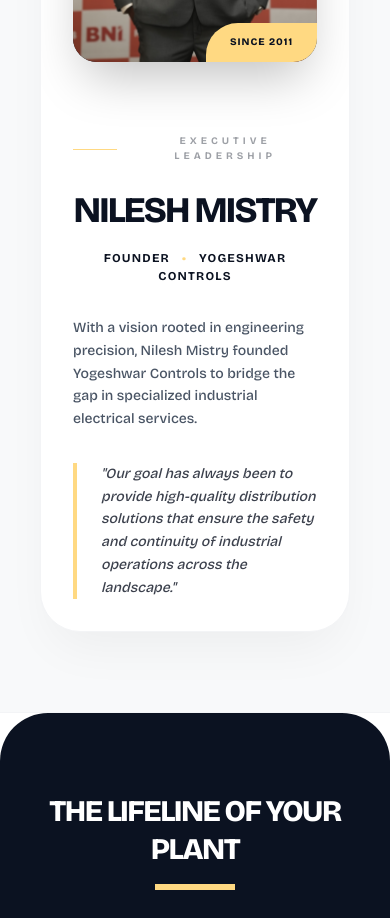
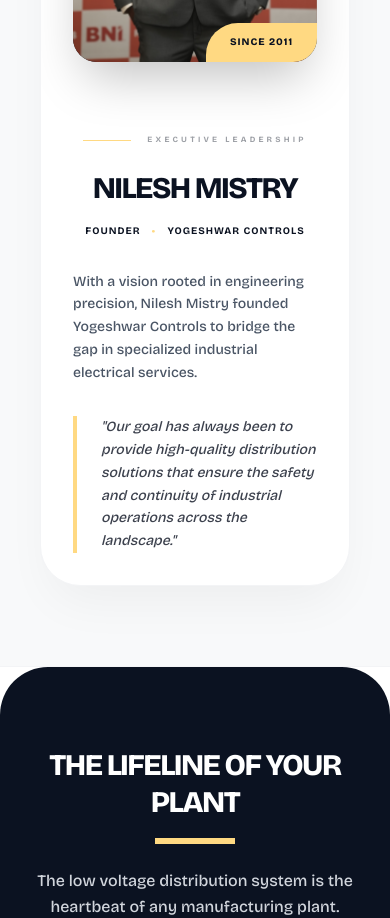
Before and after one commit to hari-05pithwa/yogeshwar-controls, a Next.js app: page /about in a window 390 px wide. Shown: the part 1380-2298 px from the top of the page. Built offline with nearby package versions, Linux system fonts and the light colour scheme.

Commit message:
about section sizing updated

```diff
--- a/src/app/about/page.js
+++ b/src/app/about/page.js
@@ -135,14 +135,14 @@
     <div className="flex-1 text-center xl:text-left mt-6 xl:mt-0">
       <div className="flex items-center justify-center xl:justify-start gap-4 mb-6">
         <div className="h-px w-12 bg-[#FFD982]"></div>
-        <span className="text-[#0B1221]/40 font-bold uppercase tracking-[0.4em] text-[10px] md:text-xs">Executive Leadership</span>
+        <span className="text-[#0B1221]/40 font-bold uppercase tracking-[0.4em] text-[8px] md:text-xs">Executive Leadership</span>
       </div>
 
-      <h2 className="text-4xl md:text-5xl xl:text-6xl font-black text-[#0B1221] uppercase tracking-tighter mb-4 leading-tight">
+      <h2 className="text-3xl md:text-5xl xl:text-6xl font-black text-[#0B1221] uppercase tracking-tighter mb-4 leading-tight">
         Nilesh Mistry
       </h2>
 
-      <p className="text-[#0B1221] font-bold text-[12px] md:text-lg xl:text-xl uppercase tracking-widest mb-8 md:mb-10">
+      <p className="text-[#0B1221] font-bold text-[10px] md:text-lg xl:text-xl uppercase tracking-widest mb-8 md:mb-10">
         Founder <span className="text-[#FFD982] mx-2">•</span> Yogeshwar Controls
       </p>
 
--- a/src/components/sections/ContactForm.js
+++ b/src/components/sections/ContactForm.js
@@ -58,7 +58,7 @@
   }, [alertMsg.show]);
 
   const validateForm = () => {
-    const { from_name, from_email, mobile_number } = formData;
+    const { from_name, from_email, mobile_number, message } = formData;
 
     if (from_name.trim().length < 2) {
       showAlert("Please enter your full name.");
@@ -73,6 +73,12 @@
 
     if (mobile_number.length !== 10) {
       showAlert("Phone number must be exactly 10 digits.");
+      return false;
+    }
+
+    // --- Added Validation for Message Field ---
+    if (message.trim().length === 0) {
+      showAlert("Please enter your message.");
       return false;
     }
 
@@ -127,7 +133,7 @@
             className="pointer-events-auto flex items-center gap-4 bg-[#0B1221] border border-white/10 text-white px-5 py-4 rounded-2xl shadow-[0_20px_50px_rgba(0,0,0,0.4)] min-w-[300px]"
           >
             <div className="w-8 h-8 rounded-full bg-[#FFD982] flex items-center justify-center shrink-0">
-               <span className="material-symbols-outlined text-[#0B1221] text-[18px] font-bold">priority_high</span>
+                <span className="material-symbols-outlined text-[#0B1221] text-[18px] font-bold">priority_high</span>
             </div>
 
             <p className="text-sm font-bold tracking-tight flex-1">{alertMsg.text}</p>
@@ -186,6 +192,7 @@
                 </div>
 
                 <textarea
+                  required
                   value={formData.message}
                   placeholder="Message..."
                   rows={6}
@@ -208,10 +215,10 @@
             </div>
           ) : (
             <div className="success-message flex flex-col items-center justify-center text-center py-12 px-8 w-full max-w-xl mx-auto bg-[#0B1221] border border-white/10 rounded-[2rem] shadow-2xl relative overflow-hidden">
-              <div className="w-16 h-16 bg-primary rounded-full flex items-center justify-center mb-6 shadow-lg shadow-[#FFD982]/20">
+              <div className="w-16 h-16 bg-[#FFD982] rounded-full flex items-center justify-center mb-6 shadow-lg shadow-[#FFD982]/20">
                 <span className="material-symbols-outlined text-[#0B1221] text-4xl font-bold">check</span>
               </div>
-              <h2 className="text-primary text-2xl font-black uppercase tracking-tight mb-2">Message Sent</h2>
+              <h2 className="text-[#FFD982] text-2xl font-black uppercase tracking-tight mb-2">Message Sent</h2>
               <p className="text-white/80 leading-relaxed mb-8">
                 Thank you, <b>{formData.from_name}</b>. We have received your details and will contact you on <b>{formData.mobile_number}</b> soon.
               </p>
@@ -220,7 +227,7 @@
                   setFormData({ from_name: "", from_email: "", mobile_number: "", message: "" });
                   setIsSubmitted(false);
                 }}
-                className="text-primary text-xs font-bold uppercase tracking-widest border-b border-[#FFD982]/30 pb-1 hover:text-white transition-all"
+                className="text-[#FFD982] text-xs font-bold uppercase tracking-widest border-b border-[#FFD982]/30 pb-1 hover:text-white transition-all"
               >
                 Send Another Message
               </button>
```
